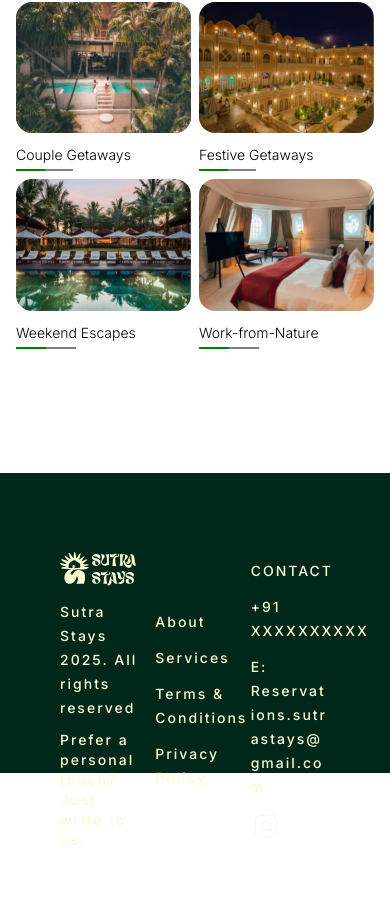
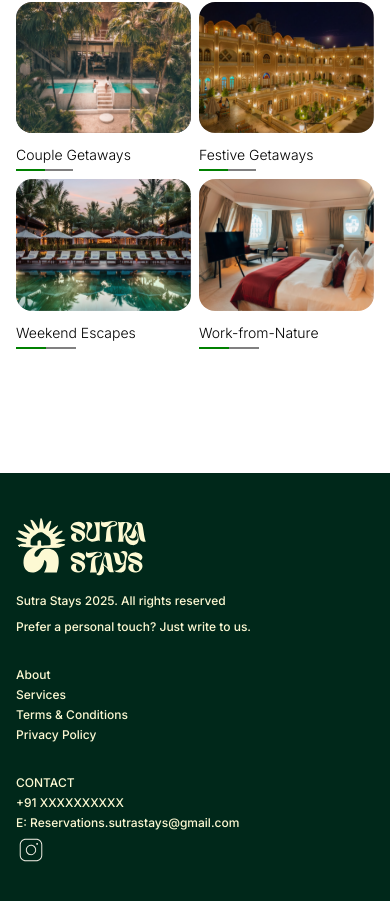
Before and after one commit to ankurdev002/sutra-stays, a Next.js app: page / in a window 390 px wide. Shown: the part 8282-9183 px from the top of the page. Before the commit the page ends 9132 px from the top, so only its background shows below. Built offline with nearby package versions, Linux system fonts and the light colour scheme; no server answers.

Commit message:
Refactor Footer component for improved responsiveness and text styling
- Updated layout to enhance responsiveness with adjusted grid and flex properties.
- Modified padding and margin values for better spacing.
- Standardized text sizes for improved readability across devices.

```diff
--- a/components/Footer.tsx
+++ b/components/Footer.tsx
@@ -47,7 +47,7 @@ const Footer = () => {
   };
 
   return (
-    <div className="w-full h-[300px] bg-deep-green-dark px-15 py-19 grid grid-cols-3 items-center gap-4">
+    <div className="w-full lg:h-[300px] bg-deep-green-dark px-4 lg:px-15 py-10 lg:py-19 grid grid-cols-1 lg:grid-cols-3 items-center gap-8 lg:gap-4">
       <div className="space-y-2.5">
         <Image
           src="/assets/logo/footer-logo.svg"
@@ -55,33 +55,33 @@ const Footer = () => {
           width={135}
           height={70}
         />
-        <p className="text-bone-white text-sm font-medium font-inter leading-6 tracking-[2px]">
+        <p className="text-bone-white text-xs lg:text-sm font-medium font-inter lg:leading-6 lg:tracking-[2px]">
           Sutra Stays 2025. All rights reserved
         </p>
-        <p className="text-bone-white text-sm font-medium font-inter leading-5 tracking-[2px]">
+        <p className="text-bone-white text-xs lg:text-sm font-medium font-inter lg:leading-5 lg:tracking-[2px]">
           Prefer a personal touch? Just write to us.
         </p>
       </div>
-      <div className="flex flex-col gap-3">
+      <div className="flex flex-col gap-1 lg:gap-3">
         {footerLinks.map((link) => (
           <Link
             href={link.href}
             key={link.label}
             onClick={(e) => handleSmoothScroll(e, link.href)}
-            className="text-bone-white text-sm font-medium font-inter leading-6 tracking-[2px]"
+            className="text-bone-white text-xs lg:text-sm font-medium font-inter lg:leading-6 lg:tracking-[2px]"
           >
             {link.label}
           </Link>
         ))}
       </div>
-      <div className="flex flex-col gap-3">
-        <p className="text-bone-white text-sm font-medium font-inter leading-6 tracking-[2px]">
+      <div className="flex flex-col gap-1 lg:gap-3">
+        <p className="text-bone-white text-xs lg:text-sm font-medium font-inter lg:leading-6 lg:tracking-[2px]">
           CONTACT
         </p>
-        <p className="text-bone-white text-sm font-medium font-inter leading-6 tracking-[2px]">
+        <p className="text-bone-white text-xs lg:text-sm font-medium font-inter lg:leading-6 lg:tracking-[2px]">
           +91 XXXXXXXXXX
         </p>
-        <p className="text-bone-white text-sm font-medium font-inter leading-6 tracking-[2px] wrap-anywhere">
+        <p className="text-bone-white text-xs lg:text-sm font-medium font-inter lg:leading-6 lg:tracking-[2px] wrap-anywhere">
           E: Reservations.sutrastays@gmail.com
         </p>
         <Image
```
